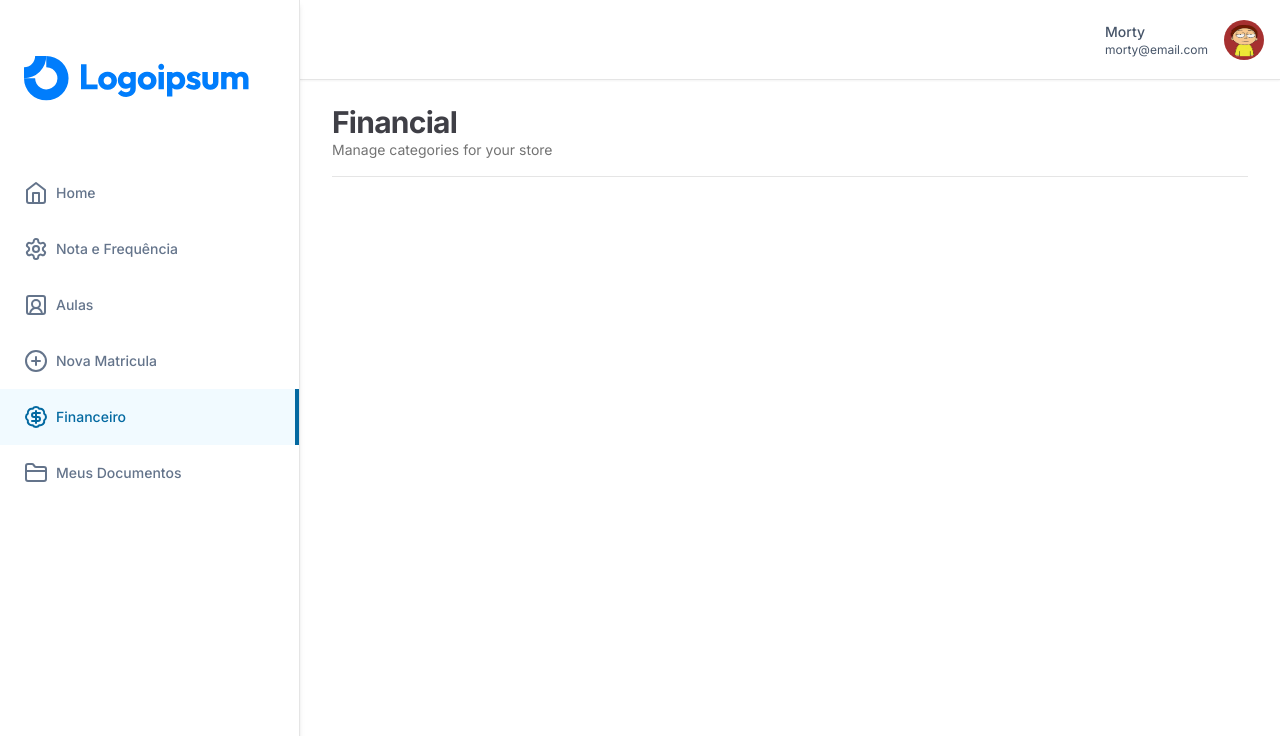
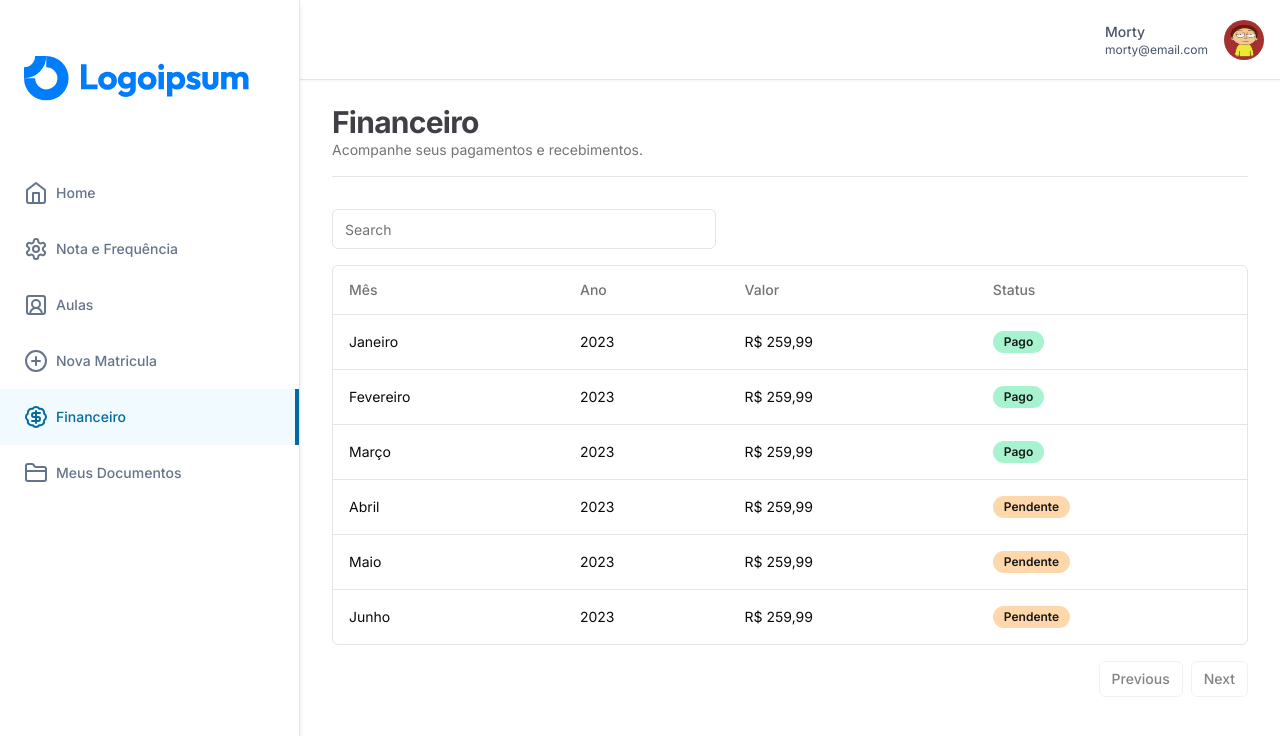
Before and after one commit to rbpolim/senac-gestao-escolar, a Next.js app: page /financial in a window 1280 px wide. Shown: the top 736 px of the page. Built offline with nearby package versions, Linux system fonts and the light colour scheme.

Commit message:
chore: adjusted data-table financial page

```diff
--- a/app/(dashboard)/financial/_components/columns.tsx
+++ b/app/(dashboard)/financial/_components/columns.tsx
@@ -1,6 +1,8 @@
 "use client"
 
 import { ColumnDef } from "@tanstack/react-table"
+
+import { Badge } from "@/components/ui/badge";
 
 export type CategoryColumn = {
   id: number
@@ -26,6 +28,12 @@ export const columns: ColumnDef<CategoryColumn>[] = [
   {
     accessorKey: "Status",
     header: "Status",
-    cell: ({ row }) => row.original.status,
+    cell: ({ row }) => (
+      <Badge
+        variant={row.original.status === "ok" ? "success" : "warning"}
+      >
+        {row.original.status === "ok" ? "Pago" : "Pendente"}
+      </Badge>
+    ),
   },
 ];
--- a/app/(dashboard)/financial/page.tsx
+++ b/app/(dashboard)/financial/page.tsx
@@ -1,7 +1,8 @@
 import { Heading } from "@/components/heading"
 import { Separator } from "@/components/ui/separator"
-// import { DataTable } from "@/components/ui/data-table"
-// import { columns } from "./_components/columns"
+import { DataTable } from "@/components/ui/data-table"
+
+import { columns } from "./_components/columns"
 
 const data = [
   {
@@ -52,11 +53,11 @@ const FinancialPage = () => {
   return (
     <div className="flex-1 p-8 pt-6 space-y-4">
       <Heading
-        title="Financial"
-        description="Manage categories for your store"
+        title="Financeiro"
+        description="Acompanhe seus pagamentos e recebimentos."
       />
       <Separator />
-      {/* <DataTable searchKey="month" columns={columns} data={data} />  */}
+      <DataTable searchKey="month" columns={columns} data={data} />
     </div >
   )
 }
```
